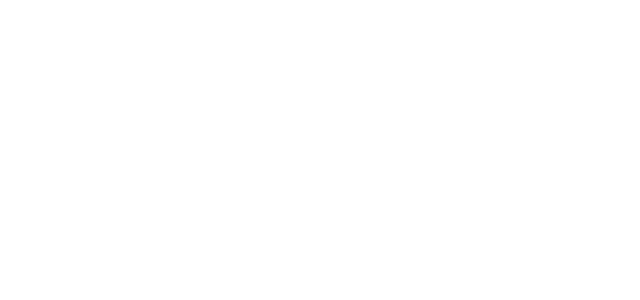
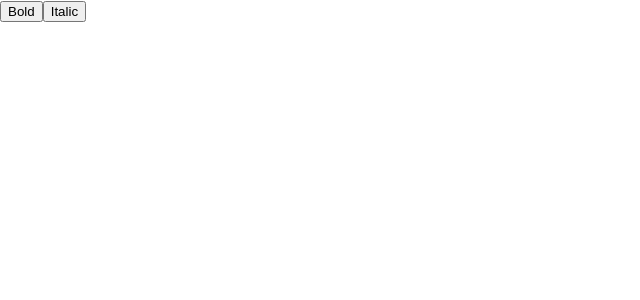
Before and after one commit to yotaiyo/draftjs-sample, a React (Create React App) app: page / in a window 1280 px wide. Shown: the top 300 px of the page, without its empty margins (0-640 px from the left). Built offline with nearby package versions, Linux system fonts and the light colour scheme.

Commit message:
toggleInlineStyleを使用してみる

```diff
--- a/src/App.js
+++ b/src/App.js
@@ -8,11 +8,9 @@
       editorState: EditorState.createEmpty()
     };
 
-    this.onChange = (editorState) => {
+    this.onChange = editorState => {
       this.setState({ editorState });
     }
-
-    this.handleKeyCommand = this.handleKeyCommand.bind(this);
   }
 
   handleKeyCommand(command, editorState) {
@@ -26,17 +24,26 @@
     return 'not-handled';
   }
 
+  _onBoldClick() {
+    this.onChange(RichUtils.toggleInlineStyle(this.state.editorState, 'BOLD'));
+  }
+
+  _onItalicClick() {
+    this.onChange(RichUtils.toggleInlineStyle(this.state.editorState, 'ITALIC'));
+  }
+
   render() {
-    const { editorState } = this.state
 
     return (
-      <>
+      <div>
+        <button onClick={this._onBoldClick.bind(this)}>Bold</button>
+        <button onClick={this._onItalicClick.bind(this)}>Italic</button>
         <Editor
-          editorState={editorState}
+          editorState={this.state.editorState}
           onChange={this.onChange}
           handleKeyCommand={this.handleKeyCommand}
         />
-      </>
+      </div>
     )
   }
 }
```
